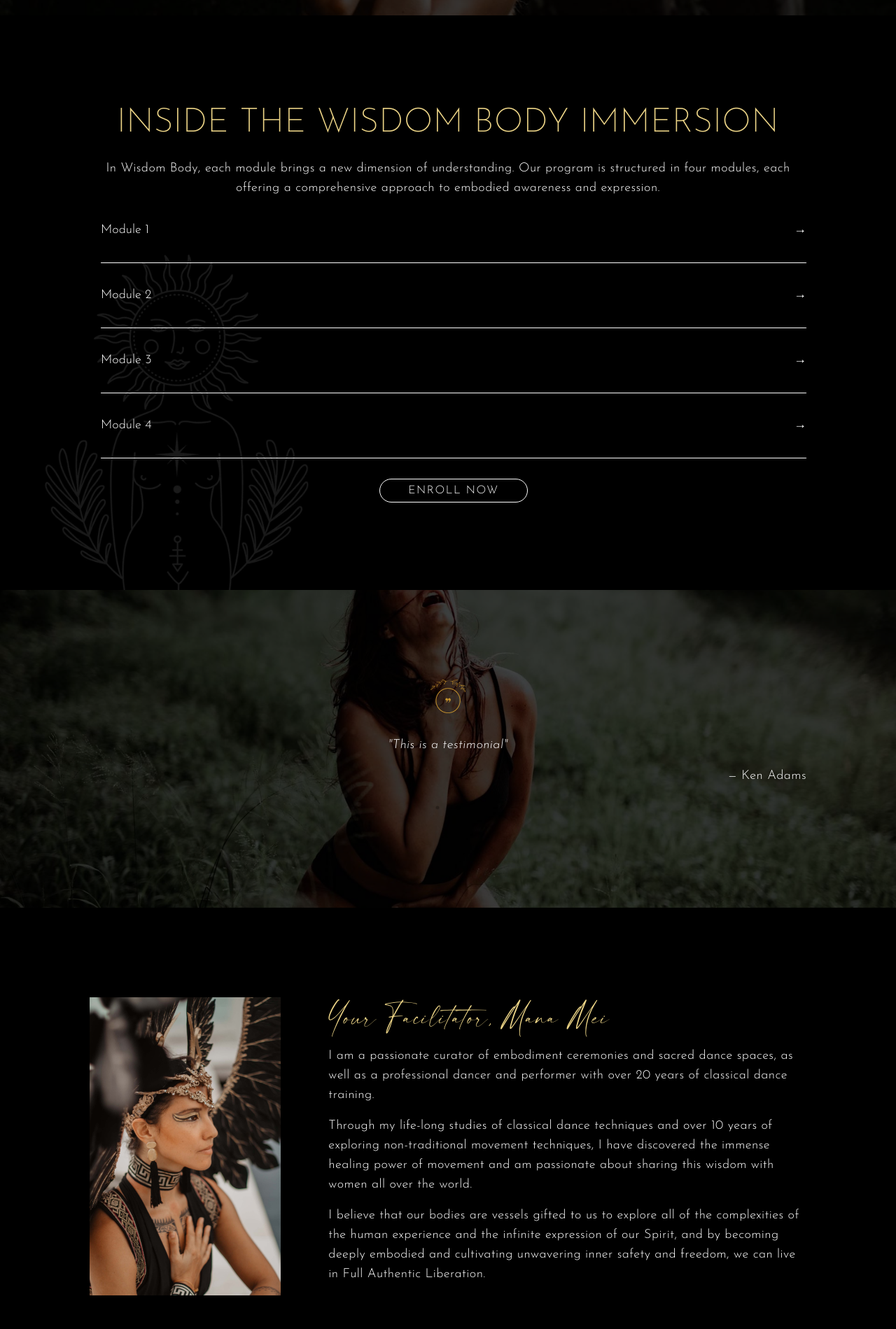
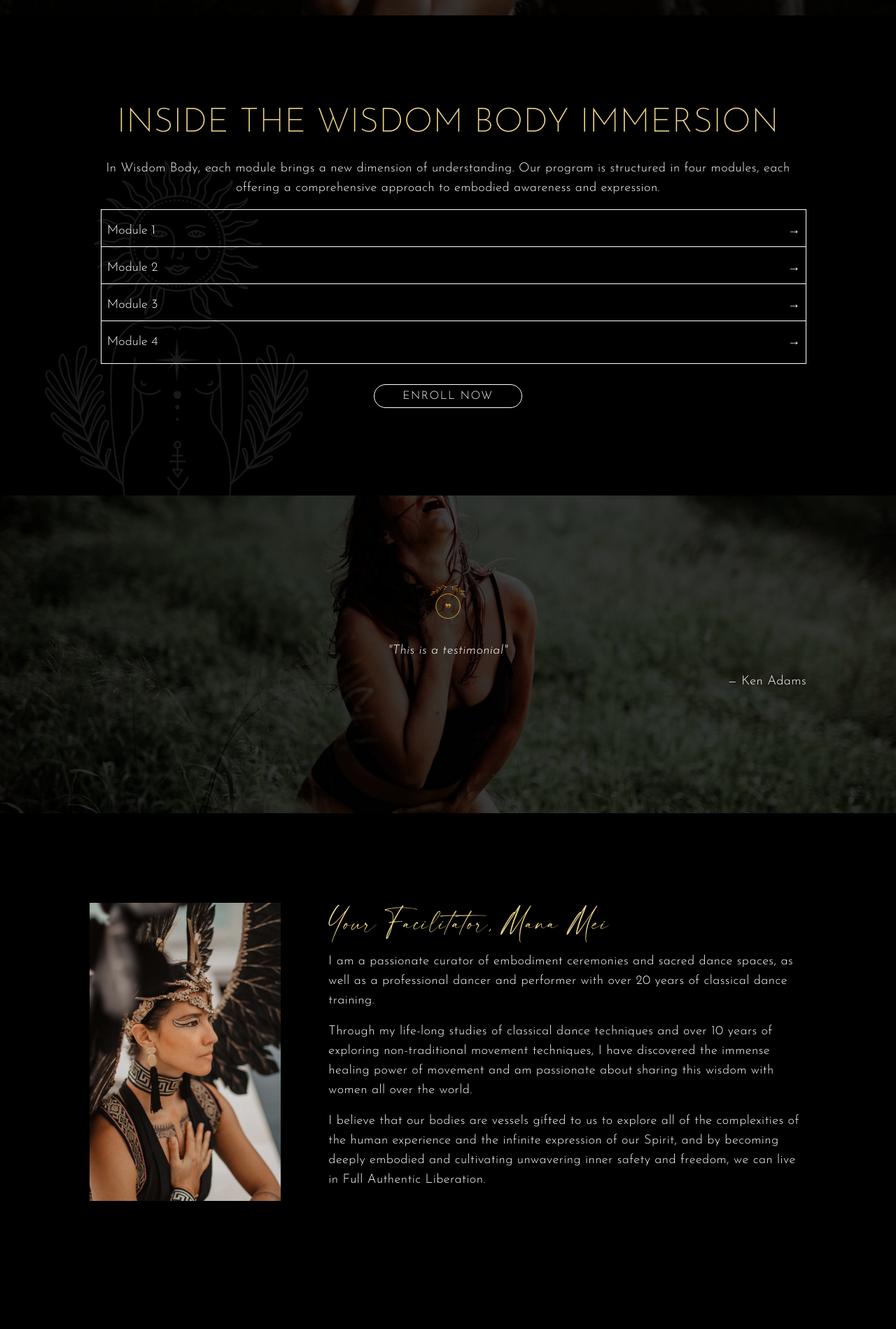
Before and after one commit to brittwoodard/manamei, a Jekyll site: the page built from _courses/wisdom-body.md, in a window 1280 px wide. Shown: the part 3645-5544 px from the top of the page at 70% size. Built offline with Jekyll 4.4.1, drawn with Linux system fonts in a browser that asks for light colours; nearby versions of some CDN libraries; comment, search, counter and statistics services are not loaded.

Commit message:
dropdown menu

```diff
--- a/_includes/inside-the-course.html
+++ b/_includes/inside-the-course.html
@@ -4,24 +4,30 @@
         <h2 class="heading-lg-sans text-feature">{{page.inside-the-course.heading}}</h2>
         <p>{{page.inside-the-course.description_html}}</p>
     </div>
-    <ul class="list-none">
+    <ul class="dropdown-menu">
         {% for item in page.inside-the-course.module %}
-        <li x-data="{ open: false }" class="border-b border-white my-8">
+        <li x-data="{ open: false }" class="dropdown-item {% if forloop.last %}last-item {% endif %}">
             <button @click="open = ! open" class="flex justify-between w-full">
-                <h3 class="text-left mb-8 mr-8">{{item.title}}</h3>
+                <h3 class="mr-8">{{item.title}}</h3>
 
                 <span x-show="!open">→</span>
                 <span x-show="open">&nbsp;&nbsp;↓</span>
             </button>
             <div x-show="open" @click.outside="open = false" class="flex justify-between">
-                <p class="mb-8 mr-8 italic justify-start">{{item.description_html}}</p>
-                {% if page.inside-the-course.module.time.show == true %}
-                <span class="justify-end">({{item.time.hours}}:{{item.time.minutes}})</span>
-                {% endif %}
+                <div class="justify-start">
+                    {% assign paragraphs = item.description_html | split: '<p>' %}
+                        {% for paragraph in paragraphs %}
+                        {% if paragraph != '' %}
+                    <p class="mr-8 italic {% if forloop.last %} last-paragraph{% endif %}">{{ paragraph | strip_html }}</p>
+                    {% endif %}
+                {% endfor %}
+                </div>
+                <div class="justify-end">({{page.inside-the-course.module.time.hours}}:{{page.inside-the-course.module.time.hours}})</div>
             </div>
         </li>
         {% endfor %}
-        <div class="text-center">
-            <a href="{{page.heading.button-enroll.url}}" class="button">{{page.heading.button-enroll.text}}</a>
-        </div>
+    </ul>
+    <div class="text-center mt-8">
+        <a href="{{page.heading.button-enroll.url}}" class="button">{{page.heading.button-enroll.text}}</a>
+    </div>
 </section>
--- a/assets/css/output-style.css
+++ b/assets/css/output-style.css
@@ -665,7 +665,6 @@ ul {
 }
 /* Dropdown Menu */
 .dropdown-menu {
-  list-style-type: none;
   border-width: 1px;
   --tw-border-opacity: 1;
   border-color: rgb(255 255 255 / var(--tw-border-opacity));
@@ -673,6 +672,7 @@ ul {
 .dropdown-item {
   margin-top: 0.5rem;
   margin-bottom: 0.5rem;
+  list-style-type: none;
   border-bottom-width: 1px;
   --tw-border-opacity: 1;
   border-color: rgb(255 255 255 / var(--tw-border-opacity));
@@ -724,10 +724,6 @@ ul {
   margin-left: auto;
   margin-right: auto;
 }
-.my-8 {
-  margin-top: 2rem;
-  margin-bottom: 2rem;
-}
 .my-auto {
   margin-top: auto;
   margin-bottom: auto;
@@ -758,6 +754,9 @@ ul {
 }
 .mt-4 {
   margin-top: 1rem;
+}
+.mt-8 {
+  margin-top: 2rem;
 }
 .block {
   display: block;
@@ -806,9 +805,6 @@ ul {
 }
 .w-full {
   width: 100%;
-}
-.list-none {
-  list-style-type: none;
 }
 .grid-cols-1 {
   grid-template-columns: repeat(1, minmax(0, 1fr));
--- a/style.css
+++ b/style.css
@@ -202,11 +202,11 @@
 
     /* Dropdown Menu */
     .dropdown-menu {
-        @apply list-none border border-light
+        @apply border border-light
     }
 
     .dropdown-item {
-        @apply border-b border-light my-2 p-2
+        @apply list-none border-b border-light my-2 p-2
     }
 
     .dropdown-item.last-item {
```
